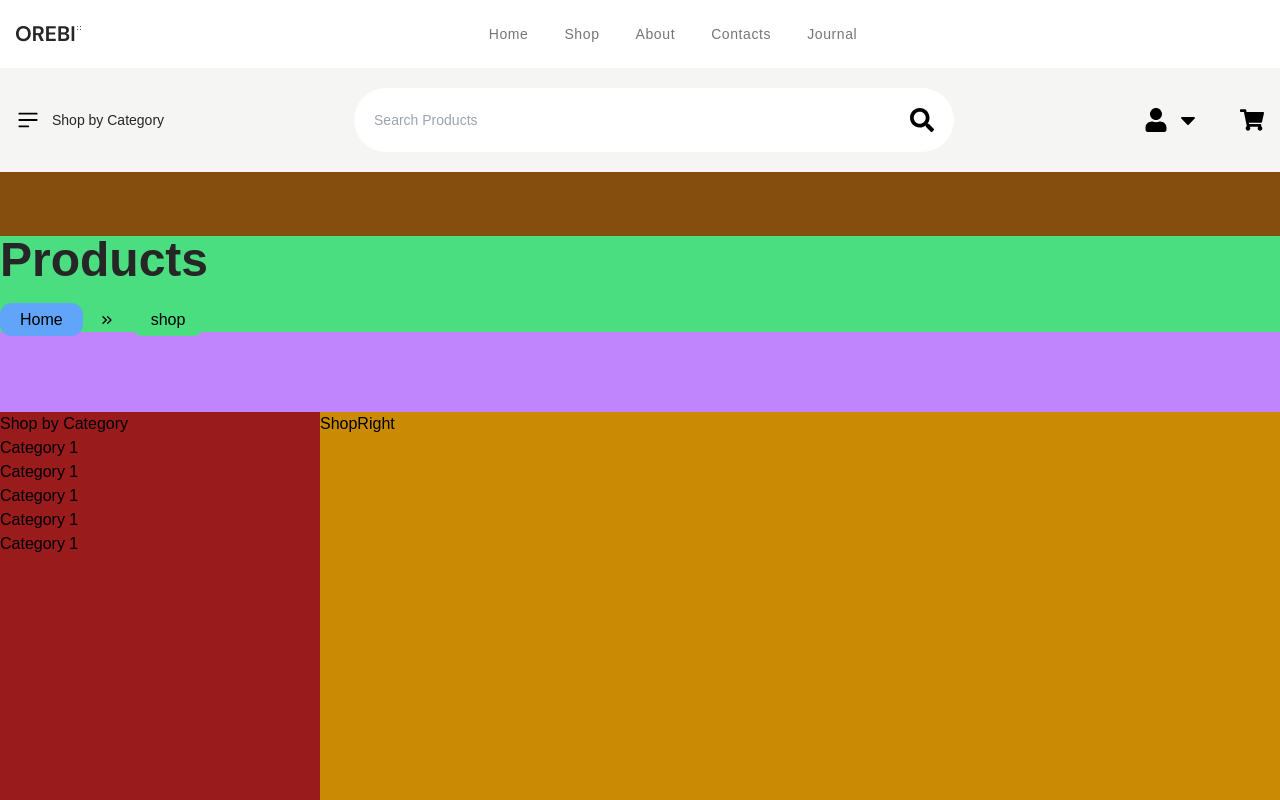
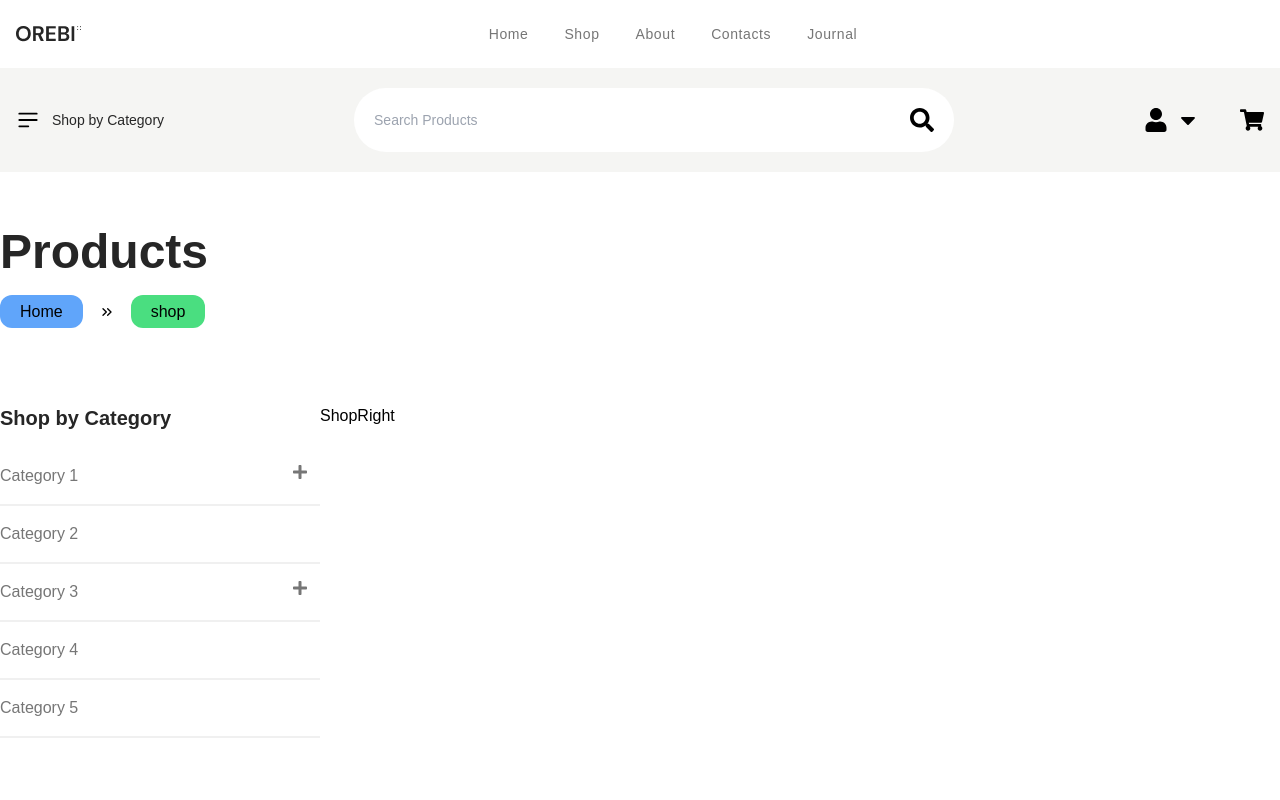
Before and after one commit to yasinn-arafat/Orebi, a React (Vite) app: page /shop in a window 1280 px wide. Shown: the top 800 px of the page. Built offline with nearby package versions, Linux system fonts and the light colour scheme.

Commit message:
Catagory part Edited

```diff
--- a/Data/Data.js
+++ b/Data/Data.js
@@ -295,13 +295,13 @@ export const categories = [
 
   {
     id: "2",
-    title: "Category 1",
+    title: "Category 2",
     subCategoreis: [],
   },
 
   {
     id: "3",
-    title: "Category 1",
+    title: "Category 3",
     subCategoreis: [
       {
         id: "1",
@@ -319,14 +319,14 @@ export const categories = [
   },
 
   {
-    id: "2",
-    title: "Category 1",
+    id: "4",
+    title: "Category 4",
     subCategoreis: [],
   },
 
   {
-    id: "2",
-    title: "Category 1",
+    id: "5",
+    title: "Category 5",
     subCategoreis: [],
   },
 ];
--- a/src/Component/CommonComponent/ShopCategory/ShopCategory.jsx
+++ b/src/Component/CommonComponent/ShopCategory/ShopCategory.jsx
@@ -1,15 +1,51 @@
-import React from "react";
+import React, { useState } from "react";
+import { FaPlus } from "react-icons/fa";
 
-const ShopCategorys = ({ categoriesData }) => {
+const ShopCategorys = ({ categoriesData, categoryTitle }) => {
+  const [showShopCategories, setshowShopCategories] = useState(false);
+
+  // HandleShopCategories Functionality
+  const HandleShopCategories = () => {
+    setshowShopCategories(!showShopCategories);
+    console.log(setshowShopCategories);
+  };
+
   return (
     <>
       <div>
-        <h3>Shop by Category</h3>
-      </div>
-      <div>
-        {categoriesData?.map((item) => (
-          <h2>{item.title}</h2>
-        ))}
+        <div>
+          <h3 className="pb-4 font-DMsans text-xl font-bold text-main-font-color">
+            {categoryTitle ? categoryTitle : "Shop by Category"}
+          </h3>
+        </div>
+
+        <div>
+          {categoriesData?.map((item, index) =>
+            item.subCategoreis.length ? (
+              <div
+                className="flex cursor-pointer justify-between border-b-2 border-b-[#F0F0F0] py-4"
+                key={item}
+                onClick={HandleShopCategories}
+              >
+                <h2 className="text-bases font-DMsans font-normal text-tertiary-font-color">
+                  {item.title}
+                </h2>
+                <div className="pr-3 text-tertiary-font-color">
+                  <FaPlus />
+                </div>
+              </div>
+            ) : (
+              <div
+                className=" cursor-pointer border-b-2 border-b-[#F0F0F0] py-4"
+                key={index}
+              >
+                <h2 className="text-bases font-DMsans font-normal text-tertiary-font-color">
+                  {item.title}
+                </h2>
+              </div>
+            ),
+          )}
+        </div>
       </div>
     </>
   );
--- a/src/Component/ShopComponent/ShopLeft/ShopLeft.jsx
+++ b/src/Component/ShopComponent/ShopLeft/ShopLeft.jsx
@@ -6,7 +6,10 @@ const ShopLeft = ({ className }) => {
   return (
     <div className={className}>
       <div>
-        <ShopCategorys categoriesData={categories ? categories : []} />
+        <ShopCategorys
+          categoriesData={categories ? categories : []}
+          categoryTitle={"Shop by Category"}
+        />
       </div>
     </div>
   );
--- a/src/Pages/Shop/Shop.jsx
+++ b/src/Pages/Shop/Shop.jsx
@@ -6,9 +6,9 @@ import ShopRight from "../../Component/ShopComponent/ShopRight/ShopRight";
 const Shop = () => {
   return (
     <>
-      <div className="bg-yellow-800 py-16">
+      <div className="py-14">
         <div className="container">
-          <div className="bg-green-400">
+          <div>
             <div className="pb-6">
               <h2 className="font-DMsans text-5xl font-bold text-main-font-color">
                 Products
@@ -16,9 +16,9 @@ const Shop = () => {
             </div>
             <BreadCrumb />
           </div>
-          <div className="flex bg-purple-400 pt-20">
-            <ShopLeft className={"h-[100vh] w-1/4 bg-red-800"} />
-            <ShopRight className={"h-[100vh] w-9/12 bg-yellow-600"} />
+          <div className="flex pt-20">
+            <ShopLeft className={"h-[100vh] w-1/4"} />
+            <ShopRight className={"h-[100vh] w-9/12"} />
           </div>
         </div>
       </div>
```
